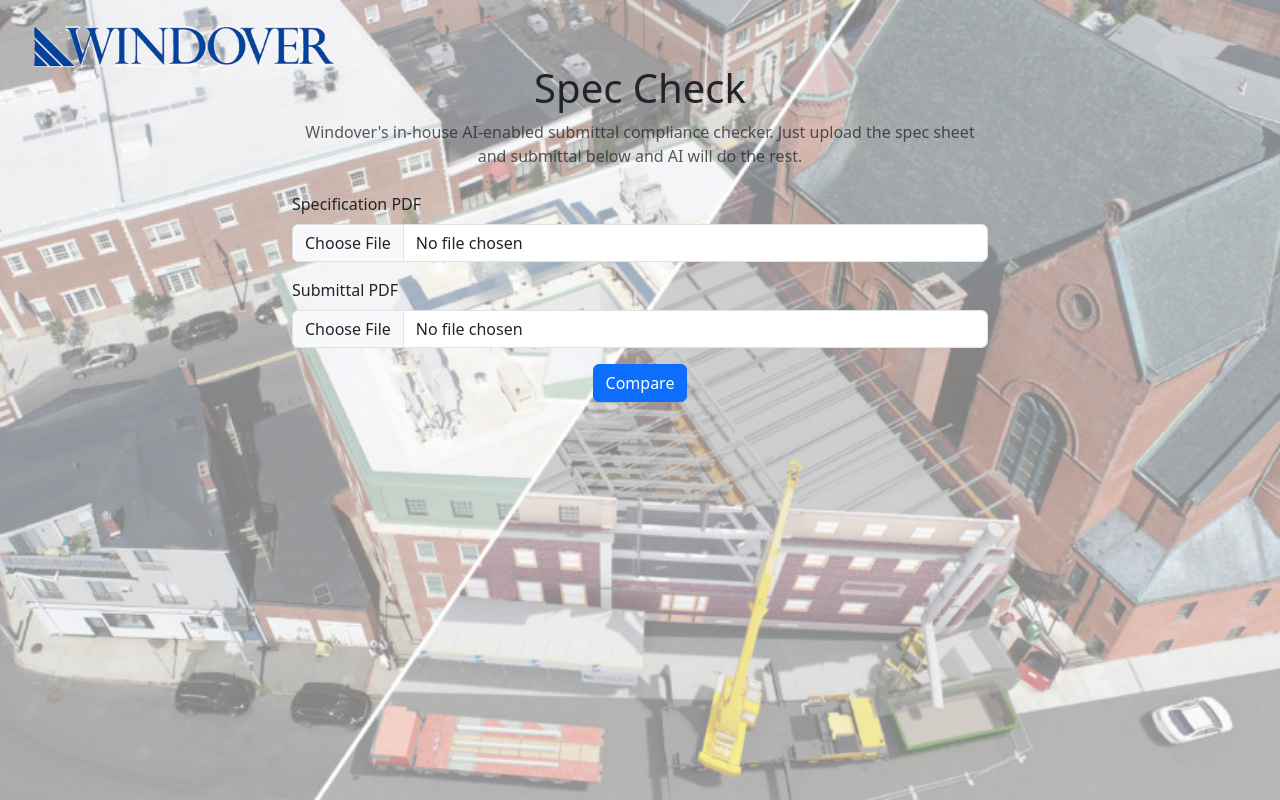
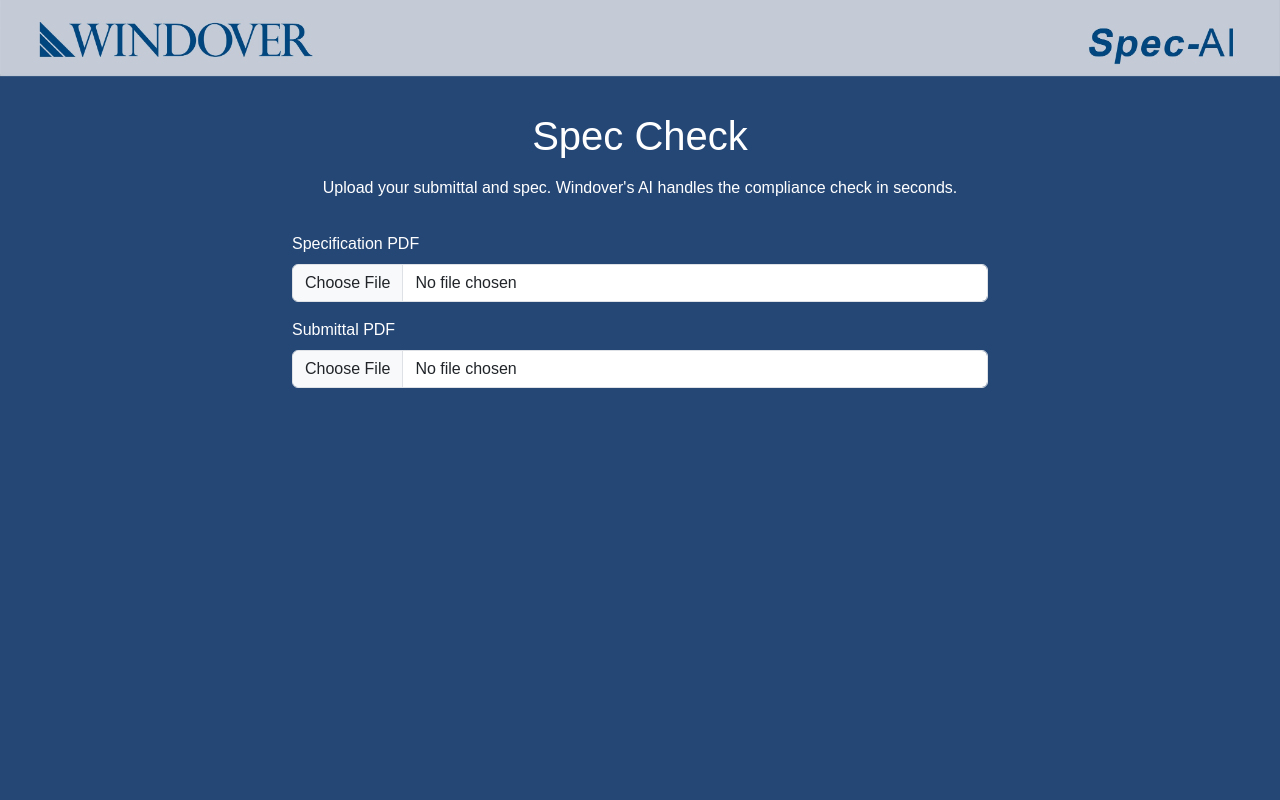
Before and after one commit to ccollucci/submittal-checker, a Flask app: page / in a window 1280 px wide. Run offline with Flask 3, Linux system fonts and the light colour scheme; some libraries are stand-ins or nearby versions.

Commit message:
style: new dark blue theme with header and footer

```diff
--- a/templates/index.html
+++ b/templates/index.html
@@ -5,40 +5,39 @@
   <title>Spec Check</title>
   <link href="https://cdn.jsdelivr.net/npm/bootstrap@5.3.3/dist/css/bootstrap.min.css" rel="stylesheet">
   <style>
-    html, body {
-      height: 100%;
+    body {
+      background-color: #254776;
+      font-family: Arial, sans-serif;
       margin: 0;
       padding: 0;
+      color: white;
     }
-    body {
-      font-family: system-ui, sans-serif;
+
+    .header-img {
+      width: 100%;
+      height: auto;
+      display: block;
     }
-    .background-image {
-      background: url("/static/bg.jpg") no-repeat center center fixed;
-      background-size: cover;
-      position: fixed;
-      top: 0; left: 0;
-      width: 100%;
-      height: 100%;
-      z-index: -2;
-    }
-    .background-overlay {
-      background-color: rgba(255, 255, 255, 0.5);
-      position: fixed;
-      top: 0; left: 0;
-      width: 100%;
-      height: 100%;
-      z-index: -1;
-    }
+
     .container {
       max-width: 720px;
       margin: auto;
       text-align: center;
-      padding-top: 4rem;
+      padding-top: 2rem;
+      padding-bottom: 2rem;
     }
+
+    .instructions {
+      font-size: 1rem;
+      font-weight: normal;
+      color: #ffffff;
+      margin-bottom: 2rem;
+    }
+
     .result-box {
       white-space: pre-wrap;
       background: #f8f9fa;
+      color: #000;
       border: 1px solid #ddd;
       padding: 1rem;
       border-radius: 6px;
@@ -46,27 +45,23 @@
       overflow-y: auto;
       text-align: left;
     }
-    .logo {
-      position: absolute;
-      top: 20px;
-      left: 30px;
-      height: 50px;
-      z-index: 1;
+
+    .footer {
+      font-family: Arial, sans-serif;
+      font-size: 0.9rem;
+      color: #ffffff;
+      text-align: center;
+      margin-top: 2rem;
+      padding-bottom: 1rem;
     }
   </style>
 </head>
 <body>
-  <div class="background-image"></div>
-  <div class="background-overlay"></div>
-
-  <img src="/static/windover-logo.png" alt="Windover Logo" class="logo">
+  <img src="/static/header.jpg" alt="Header" class="header-img">
 
   <div class="container">
-    <h1 class="mb-2">Spec Check</h1>
-    <p class="text-muted mb-4">
-      Windover's in-house AI-enabled submittal compliance checker.
-      Just upload the spec sheet and submittal below and AI will do the rest.
-    </p>
+    <h1 class="mb-3">Spec Check</h1>
+    <p class="instructions">Upload your submittal and spec. Windover's AI handles the compliance check in seconds.</p>
 
     <form method="post" enctype="multipart/form-data" class="mb-4 text-start">
       <div class="mb-3">
@@ -78,49 +73,4 @@
         <input class="form-control" type="file" name="submittal" accept="application/pdf" required>
       </div>
       <div class="text-center">
-        <button type="submit" class="btn btn-primary">Compare</button>
-      </div>
-    </form>
-
-    {% if summary %}
-      <h2 class="mt-4">Summary</h2>
-      <div class="result-box mt-2">{{ summary }}</div>
-    {% endif %}
-
-    {% if parsed_result %}
-      <h2 class="mt-4">Compliance Results</h2>
-      <div class="table-responsive mt-3">
-        <table class="table table-bordered table-sm align-middle">
-          <thead class="table-light">
-            <tr>
-              <th>Requirement</th>
-              <th>Provided</th>
-              <th>Compliant?</th>
-              <th>Comment</th>
-            </tr>
-          </thead>
-          <tbody>
-            {% for item in parsed_result %}
-            <tr>
-              <td>{{ item.requirement }}</td>
-              <td>{{ item.provided }}</td>
-              <td>
-                {% if item.compliance %}
-                  <span class="badge bg-success">Yes</span>
-                {% else %}
-                  <span class="badge bg-danger">No</span>
-                {% endif %}
-              </td>
-              <td>{{ item.comment }}</td>
-            </tr>
-            {% endfor %}
-          </tbody>
-        </table>
-      </div>
-    {% elif result %}
-      <h2 class="mt-4">Raw Output</h2>
-      <div class="result-box mt-3">{{ result }}</div>
-    {% endif %}
-  </div>
-</body>
-</html>
+        <button
```
Also changed, not shown: static/header.jpg (added).
